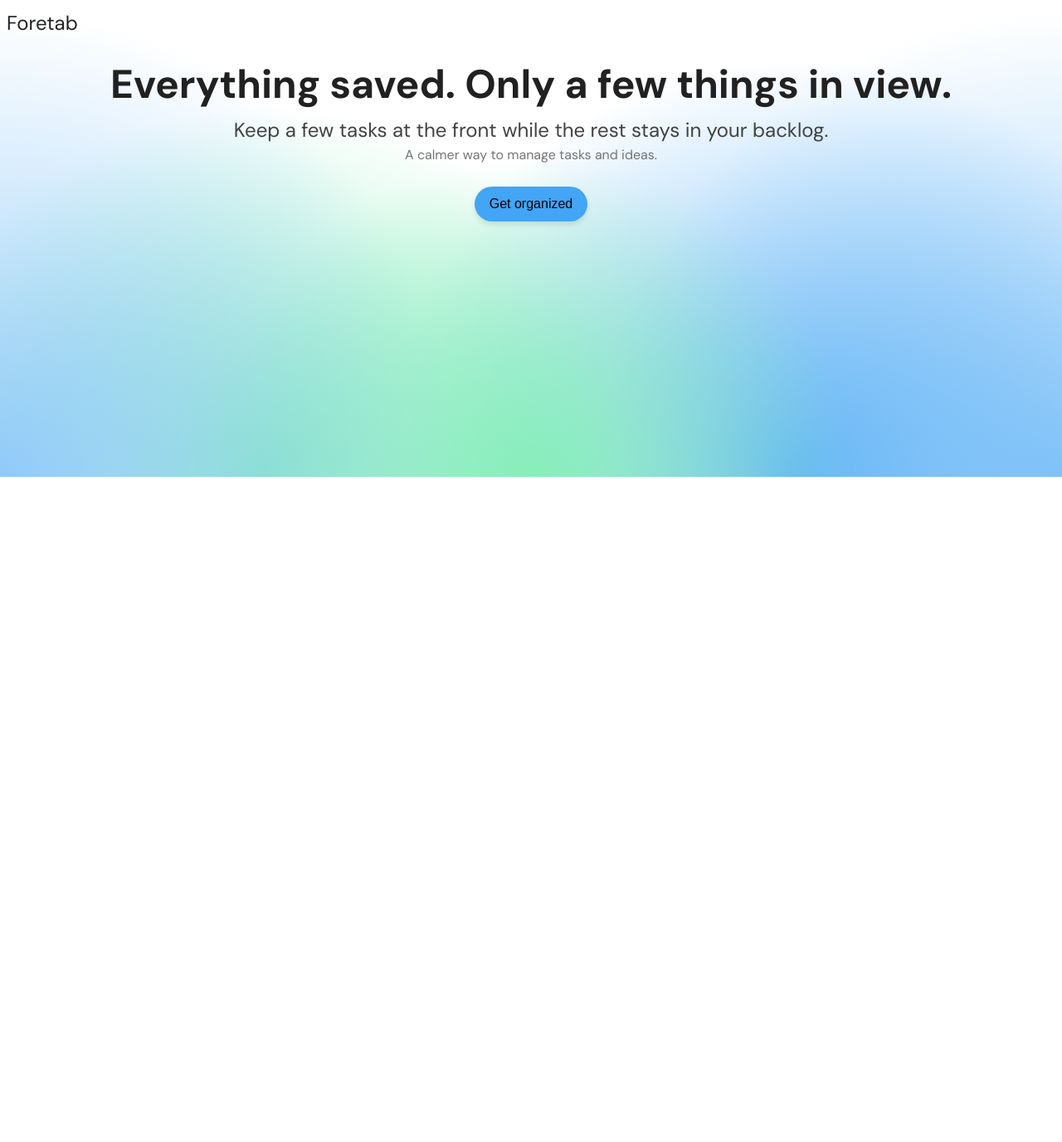
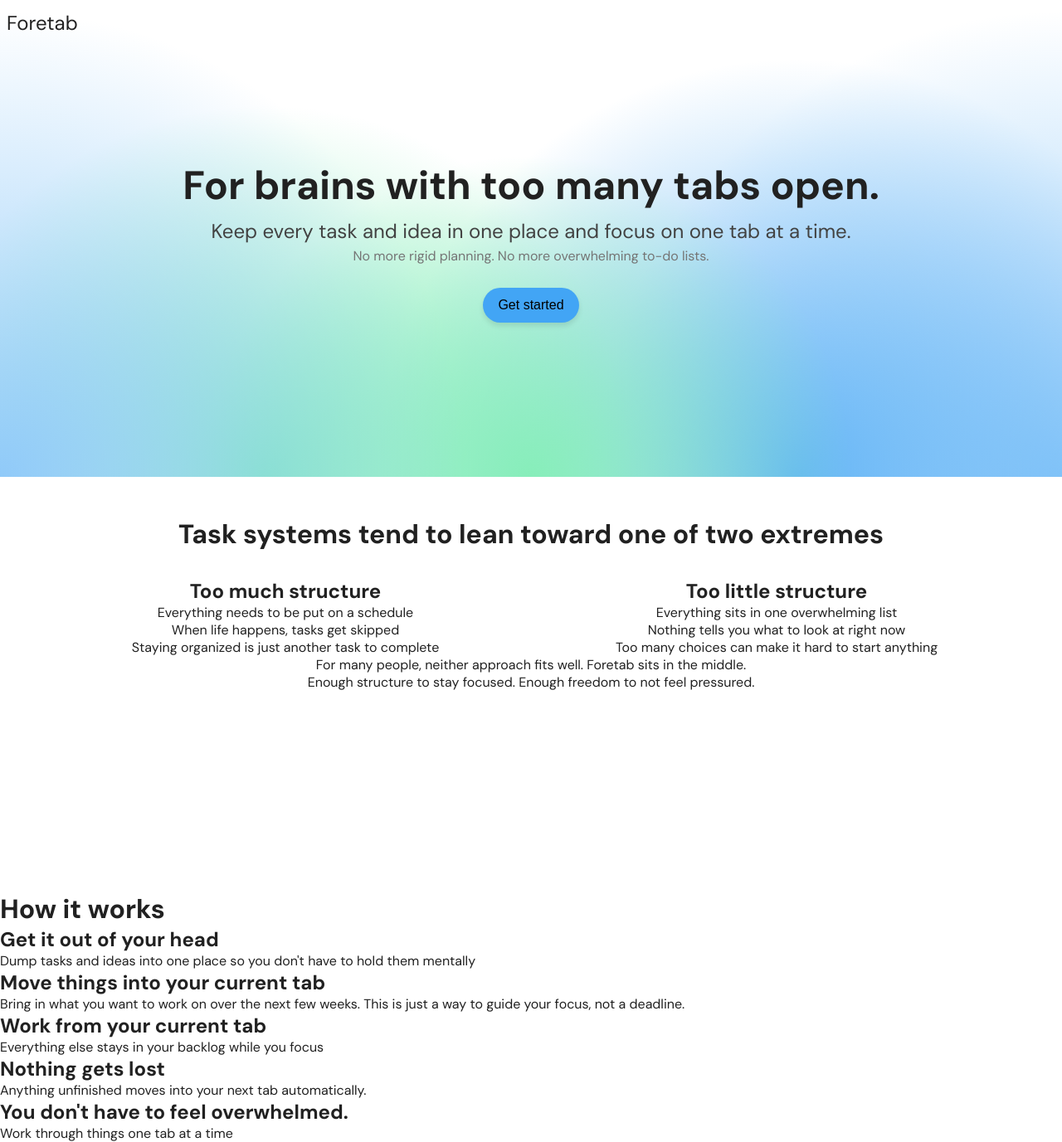
Before and after one commit to hnethercutt/foretab, a Next.js app: page / in a window 1280 px wide. Shown: the whole page at 83% size. Before the commit the page ends 1325 px from the top, so only its background shows below. Built offline with nearby package versions, Linux system fonts and the light colour scheme.

Commit message:
Updated text for hero section and added text for other sections

```diff
--- a/src/app/page.module.css
+++ b/src/app/page.module.css
@@ -3,8 +3,12 @@
   flex-direction: column;
 }
 .hero {
+  display: flex;
+  justify-content: center;
+  align-items: center;
   margin-top: -54px;
   min-height: 575px;
+  width: 100vw;
   padding: 3rem;
   padding-top: 54px;
   z-index: 1;
@@ -15,13 +19,20 @@
     radial-gradient(circle at 75% 100%, var(--blue-300), transparent 45%),
     radial-gradient(circle at 100% 100%, var(--blue-200), transparent 40%);
 }
+.content {
+  width: 100%;
+}
 .headings {
   text-align: center;
+  text-wrap: nowrap;
   padding: 1rem;
 }
 .headings h1 {
   font-size: 3rem;
   margin-bottom: 0.5rem;
+}
+.headings h2 {
+  font-size: 2rem;
 }
 .headings p {
   margin: 0.25rem 0;
@@ -46,7 +57,21 @@
 .startBtn:hover {
   background: var(--blue-500);
 }
-.features {
-  min-height: 750px;
+.problemSolution {
+  display: flex;
+  flex-direction: column;
+  text-align: center;
+  min-height: 500px;
   background: #fff;
+  padding: 3rem;
 }
+.problemSolutionsContainer {
+  display: flex;
+  margin-top: 2rem;
+}
+.problemSolutionCard {
+  width: 50%;
+}
+.problemSolutionCard ul {
+  list-style-type: none;
+}
--- a/src/app/page.tsx
+++ b/src/app/page.tsx
@@ -8,22 +8,76 @@ export default function Home() {
   return (
     <div className={styles.container}>
       <div className={styles.hero}>
-        <div className={styles.heroContent}>
+        <div className={styles.content}>
           <section className={styles.headings}>
-            <h1>Everything saved. Only a few things in view.</h1>
+            <h1>For brains with too many tabs open.</h1>
             <p className={styles.subheading1}>
-              Keep a few tasks at the front while the rest stays in your backlog.
+              Keep every task and idea in one place and focus on one tab at a time.
             </p>
             <p className={styles.subheading2}>
-              A calmer way to manage tasks and ideas.
+              No more rigid planning. No more overwhelming to-do lists.
             </p>
-            <button className={styles.startBtn} onClick={() => router.push('/signup')}>Get organized</button>
+            <button className={styles.startBtn} onClick={() => router.push('/signup')}>Get started</button>
           </section>
           {/* Will add some images here later and possibly change layout */}
         </div>
       </div>
-      <div className={styles.features}></div>
-      <div className={styles.callToAction}></div>
+      <div className={styles.problemSolution}>
+        <div className={styles.content}>
+          <h1>Task systems tend to lean toward one of two extremes</h1>
+          <div className={styles.problemSolutionsContainer}>
+            <div className={styles.problemSolutionCard}>
+              <h2>Too much structure</h2>
+              <ul>
+                <li>Everything needs to be put on a schedule</li>
+                <li>When life happens, tasks get skipped</li>
+                <li>Staying organized is just another task to complete</li>
+              </ul>
+            </div>
+            <div className={styles.problemSolutionCard}>
+              <h2>Too little structure</h2>
+              <ul>
+                <li>Everything sits in one overwhelming list</li>
+                <li>Nothing tells you what to look at right now</li>
+                <li>Too many choices can make it hard to start anything</li>
+              </ul>
+            </div>
+          </div>
+          <p>For many people, neither approach fits well. Foretab sits in the middle.</p>
+          <p>Enough structure to stay focused. Enough freedom to not feel pressured.</p>
+        </div>
+      </div>
+      <div>
+        <div className={styles.content}>
+          <h1>How it works</h1>
+          <div>
+            <div>
+              <h2>Get it out of your head</h2>
+              <p>Dump tasks and ideas into one place so you don't have to hold them mentally</p>
+            </div>
+            <div>
+              <h2>Move things into your current tab</h2>
+              <p>Bring in what you want to work on over the next few weeks. This is just a way to guide your focus, not a deadline.</p>
+            </div>
+            <div>
+              <h2>Work from your current tab</h2>
+              <p>Everything else stays in your backlog while you focus</p>
+            </div>
+            <div>
+              <h2>Nothing gets lost</h2>
+              <p>Anything unfinished moves into your next tab automatically.</p>
+            </div>
+          </div>
+        </div>
+      </div>
+      <div className={styles.callToAction}>
+        <div className={styles.content}>
+          <div>
+            <h2>You don't have to feel overwhelmed.</h2>
+            <p>Work through things one tab at a time</p>
+          </div>
+        </div>
+      </div>
     </div>
   );
 }
```
